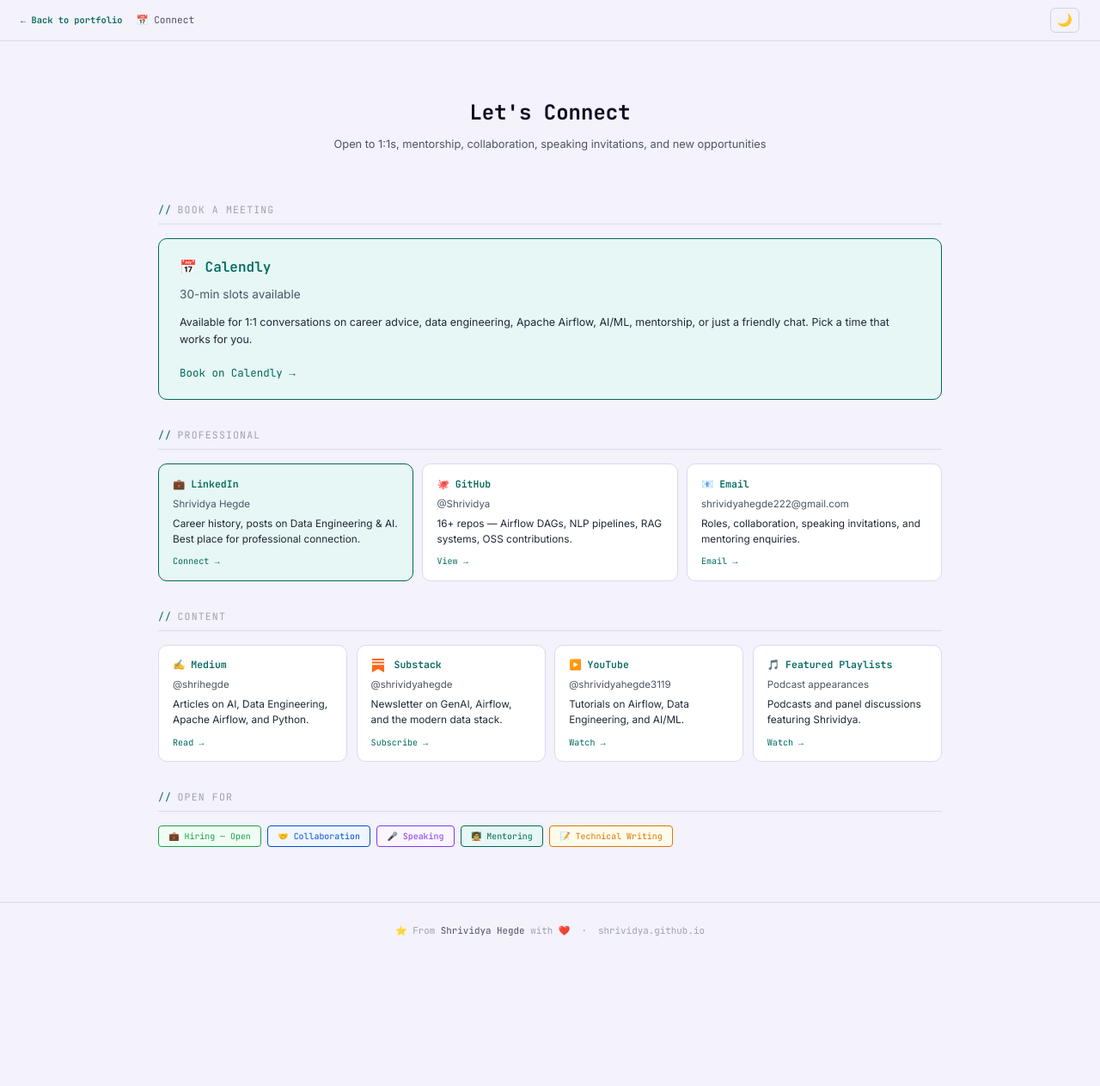
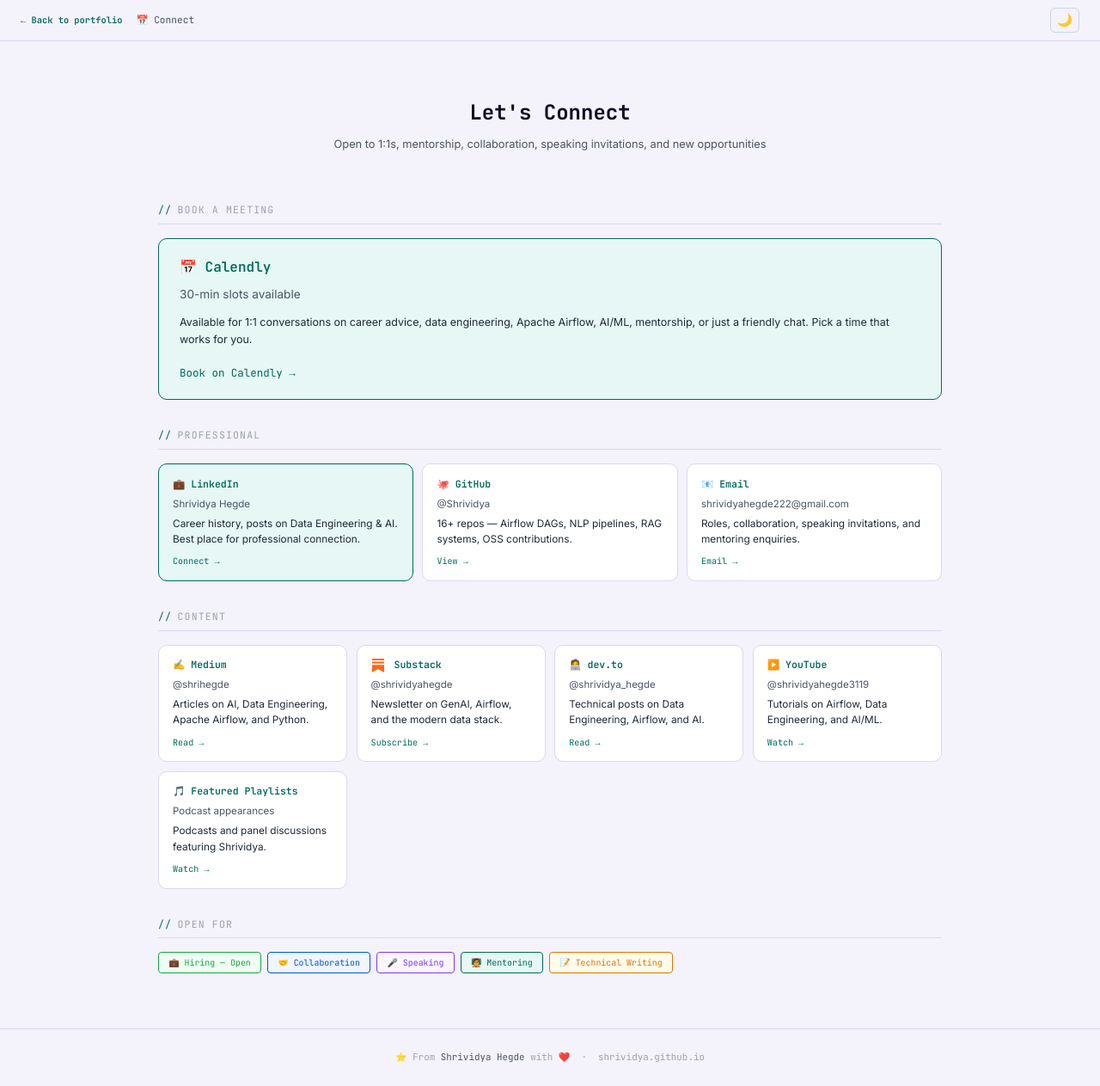
Before and after one commit to Shrividya/shrividya.github.io, a Jekyll site: the page built from connect.html, in a window 1280 px wide and 1263 px high. Shown: the whole window at 86% size. Built offline with Jekyll 4.4.1, drawn with Linux system fonts in a browser that asks for light colours.

Commit message:
add dev.to profile

```diff
--- a/_config.yml
+++ b/_config.yml
@@ -18,6 +18,7 @@
   youtube: "@shrividyahegde3119"
   medium: "@shrihegde"
   substack: "@shrividyahegde"
+  devto: "shrividya_hegde"
 
 keywords: >
   Apache Airflow, RAG, Data Engineering, AI Engineer, NJ, Generative AI,
--- a/_layouts/default.html
+++ b/_layouts/default.html
@@ -26,7 +26,8 @@
       "https://github.com/{{ site.author.github }}",
       "https://medium.com/{{ site.author.medium }}",
       "https://substack.com/{{ site.author.substack }}",
-      "https://www.youtube.com/{{ site.author.youtube }}"
+      "https://www.youtube.com/{{ site.author.youtube }}",
+      "https://dev.to/{{ site.author.devto }}"
     ],
     "knowsAbout": ["Apache Airflow","Data Engineering","Generative AI","RAG","LLMs","Python","Kubernetes","dbt","Snowflake","LangChain","MLOps"],
     "worksFor": {"@type": "Organization","name": "{{ site.author.company }}"},
--- a/connect.html
+++ b/connect.html
@@ -76,6 +76,12 @@
       <a class="n-sc-link" href="https://substack.com/{{ site.author.substack }}" target="_blank" rel="noopener noreferrer">Subscribe →</a>
     </div>
     <div class="n-scard">
+      <div class="n-sc-plat">🧑‍💻 dev.to</div>
+      <div class="n-sc-handle">@{{ site.author.devto }}</div>
+      <div class="n-sc-desc">Technical posts on Data Engineering, Airflow, and AI.</div>
+      <a class="n-sc-link" href="https://dev.to/{{ site.author.devto }}" target="_blank" rel="noopener noreferrer">Read →</a>
+    </div>
+    <div class="n-scard">
       <div class="n-sc-plat">▶️ YouTube</div>
       <div class="n-sc-handle">{{ site.author.youtube }}</div>
       <div class="n-sc-desc">Tutorials on Airflow, Data Engineering, and AI/ML.</div>
--- a/index.html
+++ b/index.html
@@ -243,6 +243,7 @@
           <div class="scard"><div class="sc-plat">🐙 GitHub</div><div class="sc-handle">@{{ site.author.github }}</div><div class="sc-desc">16+ repos — Airflow, NLP, RAG, OSS contributions.</div><a class="sc-link" href="https://github.com/{{ site.author.github }}" target="_blank" rel="noopener noreferrer">View →</a></div>
           <div class="scard"><div class="sc-plat">✍️ Medium</div><div class="sc-handle">{{ site.author.medium }}</div><div class="sc-desc">6 articles on AI, Data Engineering, Python.</div><a class="sc-link" href="https://medium.com/{{ site.author.medium }}" target="_blank" rel="noopener noreferrer">Read →</a></div>
           <div class="scard"><div class="sc-plat"><svg xmlns="http://www.w3.org/2000/svg" width="16" height="16" viewBox="0 0 24 24" style="vertical-align:middle;margin-right:4px;" fill="#FF6719"><path d="M22.539 8.242H1.46V5.406h21.08v2.836zM1.46 10.812V24L12 18.11 22.54 24V10.812H1.46zM22.54 0H1.46v2.836h21.08V0z"/></svg> Substack</div><div class="sc-handle">{{ site.author.substack }}</div><div class="sc-desc">Newsletter — GenAI, Airflow, modern data stack.</div><a class="sc-link" href="https://substack.com/{{ site.author.substack }}" target="_blank" rel="noopener noreferrer">Subscribe →</a></div>
+          <div class="scard"><div class="sc-plat">🧑‍💻 dev.to</div><div class="sc-handle">@{{ site.author.devto }}</div><div class="sc-desc">Technical posts on Data Engineering, Airflow, and AI.</div><a class="sc-link" href="https://dev.to/{{ site.author.devto }}" target="_blank" rel="noopener noreferrer">Read →</a></div>
           <div class="scard"><div class="sc-plat">▶️ YouTube</div><div class="sc-handle">{{ site.author.youtube }}</div><div class="sc-desc">Tutorials on Airflow, Data Engineering, AI/ML.</div><a class="sc-link" href="https://www.youtube.com/{{ site.author.youtube }}" target="_blank" rel="noopener noreferrer">Watch →</a></div>
           <div class="scard"><div class="sc-plat">📧 Email</div><div class="sc-handle">{{ site.author.email }}</div><div class="sc-desc">Roles, collaboration, speaking, mentoring.</div><a class="sc-link" href="mailto:{{ site.author.email }}">Email →</a></div>
           <div class="scard feat"><div class="sc-plat">📅 Calendly</div><div class="sc-handle">Book a meeting</div><div class="sc-desc">1:1s, mentorship, collaboration, or just a chat.</div><a class="sc-link" href="https://calendly.com/shrividyahegde222" target="_blank" rel="noopener noreferrer">Book time →</a></div>
@@ -555,6 +556,7 @@
         <div class="n-scard feat"><div class="n-sc-plat">📅 Calendly</div><div class="n-sc-handle">Book a meeting</div><div class="n-sc-desc">1:1s, mentorship, collaboration, or just a chat.</div><a class="n-sc-link" href="https://calendly.com/shrividyahegde222" target="_blank" rel="noopener noreferrer">Book time →</a></div>
         <div class="n-scard"><div class="n-sc-plat">✍️ Medium</div><div class="n-sc-handle">{{ site.author.medium }}</div><div class="n-sc-desc">6 articles on AI, Data Engineering, Python.</div><a class="n-sc-link" href="https://medium.com/{{ site.author.medium }}" target="_blank" rel="noopener noreferrer">Read →</a></div>
         <div class="n-scard"><div class="n-sc-plat"><svg xmlns="http://www.w3.org/2000/svg" width="14" height="14" viewBox="0 0 24 24" style="vertical-align:middle;margin-right:4px;" fill="#FF6719"><path d="M22.539 8.242H1.46V5.406h21.08v2.836zM1.46 10.812V24L12 18.11 22.54 24V10.812H1.46zM22.54 0H1.46v2.836h21.08V0z"/></svg> Substack</div><div class="n-sc-handle">{{ site.author.substack }}</div><div class="n-sc-desc">Newsletter — GenAI, Airflow, modern data stack.</div><a class="n-sc-link" href="https://substack.com/{{ site.author.substack }}" target="_blank" rel="noopener noreferrer">Subscribe →</a></div>
+        <div class="n-scard"><div class="n-sc-plat">🧑‍💻 dev.to</div><div class="n-sc-handle">@{{ site.author.devto }}</div><div class="n-sc-desc">Technical posts on Data Engineering, Airflow, and AI.</div><a class="n-sc-link" href="https://dev.to/{{ site.author.devto }}" target="_blank" rel="noopener noreferrer">Read →</a></div>
         <div class="n-scard"><div class="n-sc-plat">▶️ YouTube</div><div class="n-sc-handle">{{ site.author.youtube }}</div><div class="n-sc-desc">Tutorials on Airflow, Data Engineering, AI/ML.</div><a class="n-sc-link" href="https://www.youtube.com/{{ site.author.youtube }}" target="_blank" rel="noopener noreferrer">Watch →</a></div>
       </div>
     </section>
```
